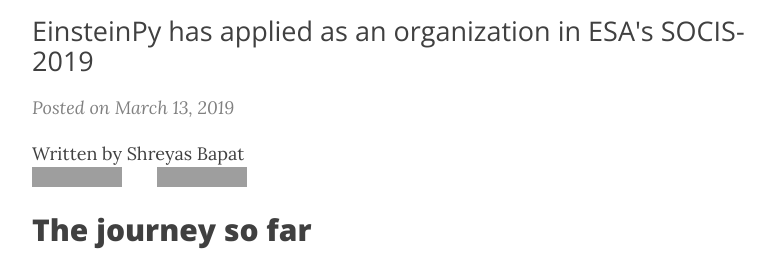
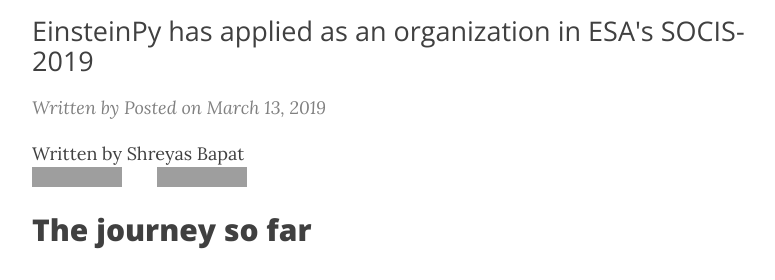
Before and after one commit to einsteinpy/blog.einsteinpy.org, a Jekyll site: the page built from _posts/2019-03-13-Application-for-SOCIS-2019.md, in a window 1280 px wide and 900 px high, cut to the strip 234-514 px from the top of the window. Shown: the whole strip, without its empty margins (233-1008 px from the left). Built offline with Jekyll 4.4.1, drawn with Linux system fonts in a browser that asks for light colours; nearby versions of some CDN libraries; grey boxes are pictures that could not be loaded.

Commit message:
Lil change?

```diff
--- a/_includes/header.html
+++ b/_includes/header.html
@@ -63,6 +63,8 @@
 		  {% endif %}
 
 		  {% if include.type == "post" %}
+		  {% assign author = site[page.author] %}
+ 		  <span class="post-meta"> Written by {{ author.name }}</span>
 		  <span class="post-meta">Posted on {{ page.date | date: "%B %-d, %Y" }}</span>
 		  {% endif %}
         </div>
```
